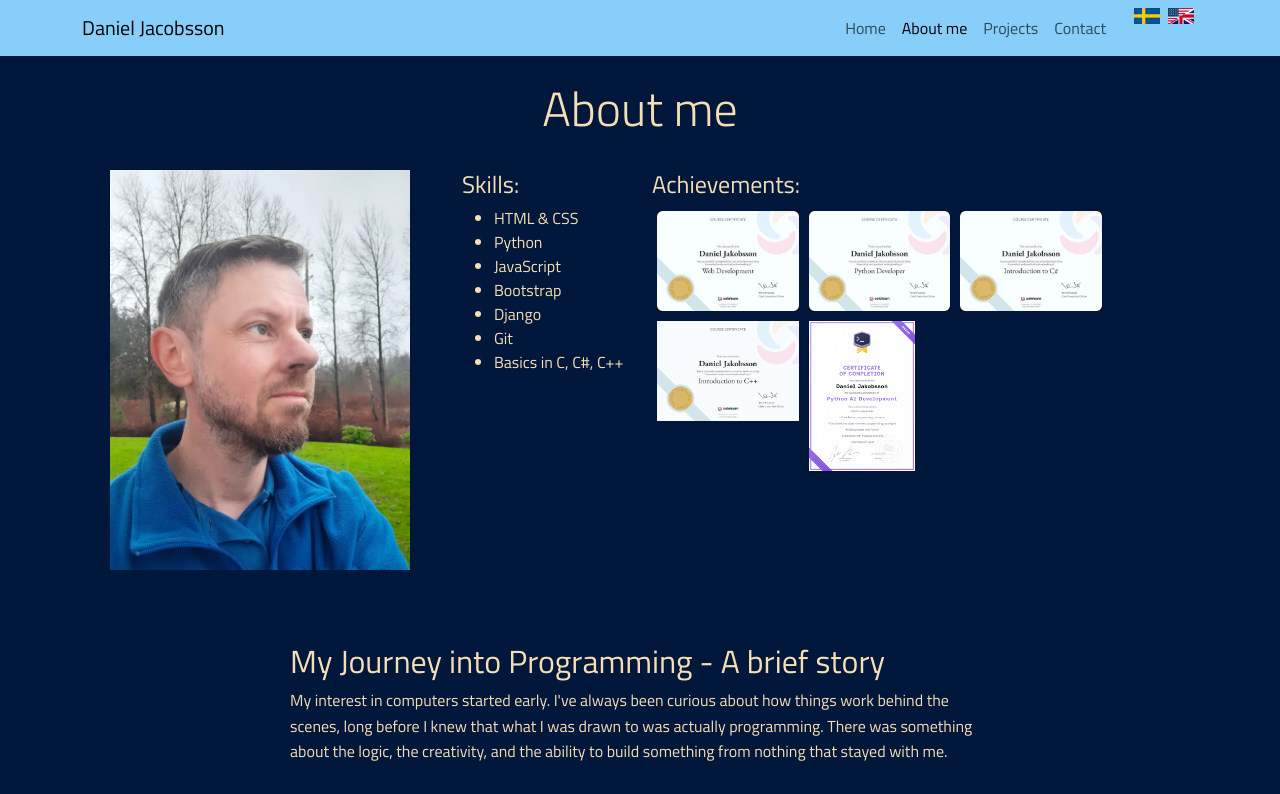
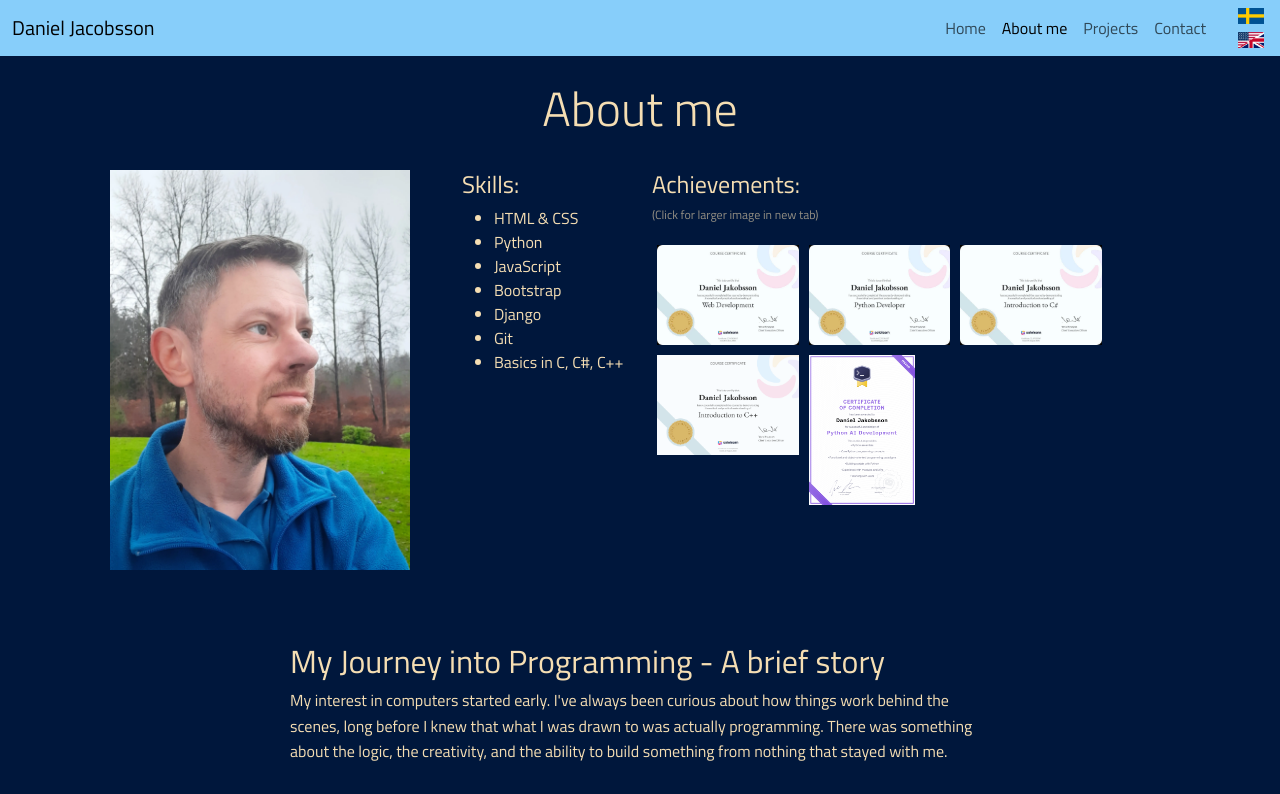
Before and after one commit to djakobsson77/Milestone1_Portfolio, a plain HTML site: page about.html in a window 1280 px wide. Shown: the top 794 px of the page. Drawn offline with nearby package versions, Linux system fonts and the light colour scheme; a web font is replaced by a local one.

Commit message:
More styling adjustments

```diff
--- a/about.html
+++ b/about.html
@@ -4,6 +4,7 @@
 <head>
     <meta charset="UTF-8">
     <meta name="viewport" content="width=device-width, initial-scale=1.0">
+    <meta name="darkreader-lock" content="true">
     <meta http-equiv="X-UA-Compatible" content="IE=edge">
     <meta name="description" content="A portfolio for Daniel Jacobsson">
     <meta name="keywords" content="Portfolio, web development, coding, programmimg, projects">
@@ -28,7 +29,7 @@
 <body>
     <header>
         <nav id=navbar class="navbar navbar-expand-sm">
-            <div class="container">
+            <div class="container-fluid">
                 <div class="navbar-brand">
                     Daniel Jacobsson
                 </div>
@@ -38,7 +39,7 @@
                     <span class="navbar-toggler-icon"></span>
                 </button>
                 <div class="collapse navbar-collapse" id="navbarSupportedContent">
-                    <ul class="navbar-nav ms-auto">
+                    <ul class="navbar-nav ms-auto menu-shift">
                         <li class="nav-item">
                             <a class="nav-link" href="index.html">Home</a>
                         </li>
@@ -51,13 +52,11 @@
                         <li class="nav-item">
                             <a class="nav-link" href="index.html#contact">Contact</a>
                         </li>
-                         <li class="nav-item ms-3">
+                    </ul>
+                    <div class="d-flex flag-container">
                             <img src="assets/images/se.webp" id="lang-sv" class="flag-btn" alt="Swedish">
-                        </li>
-                        <li class="nav-item">
                             <img src="assets/images/usuk.png" id="lang-en" class="flag-btn" alt="English">
-                        </li>
-                    </ul>
+                    </div>
                 </div>
             </div>
         </nav>
@@ -88,19 +87,37 @@
                 </div>
                 <div class="col-12 col-lg-6 mb-4">
     <h4 data-key="achievements_title"></h4>
+    <p style="font-size: 0.75rem; opacity: 0.6;">(Click for larger image in new tab)</p>
     <div class="ordered_flx">
+
+        <a href="assets/images/web_development.webp" target="_blank">
             <img src="assets/images/web_development.webp" class="certs"
                 alt="Sololearn Web Development Certificate">
+        </a>
+
+        <a href="assets/images/python3.webp" target="_blank">
             <img src="assets/images/python3.webp" class="certs"
                 alt="Sololearn Python Development Certificate">
+        </a>
+
+        <a href="assets/images/c_sharp.webp" target="_blank">
             <img src="assets/images/c_sharp.webp" class="certs"
                 alt="Sololearn Introduction to C# Certificate">
+        </a>
+
+        <a href="assets/images/cplusplus.png" target="_blank">
             <img src="assets/images/cplusplus.png" class="certs"
                 alt="Sololearn Introduction to C++ Certificate">
+        </a>
+
+        <a href="assets/images/python_dev.png" target="_blank">
             <img src="assets/images/python_dev.png" class="certs"
                 alt="Mimo Python AI Development Certificate" style="width: auto; height: 150px;">
+        </a>
+
     </div>
 </div>
+
             </div>
             <div class="col-12 my-5" id="journey_text_wrapper">
                 <h2 class="display-7" data-key="journey_title">My Journey into Programming - A brief story</h2>
```
Also changed, not shown: index.html (+1 -1 lines), projects.html (+14 -12 lines), success.html (+6 -7 lines). Lines whose indentation alone changed are shown as unchanged.
